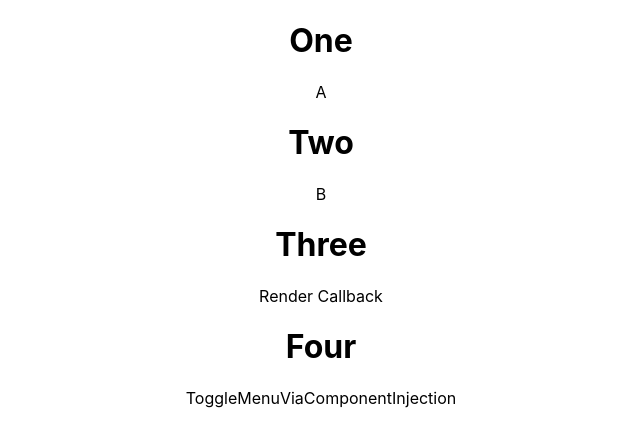
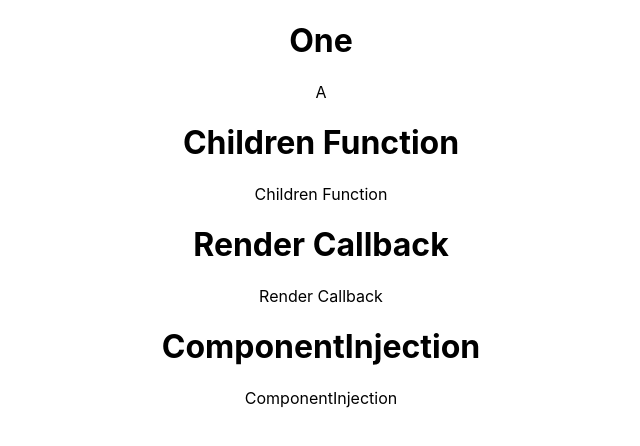
Before and after one commit to MyLanPangzi/fullstack, a React (Create React App) app in the folder typescript/ts-reactjs/: page / in a window 1280 px wide. Shown: the top 446 px of the page, without its empty margins (319-959 px from the left). Built offline with nearby package versions, Linux system fonts and the light colour scheme.

Commit message:
practice(Component Injection) First

```diff
--- a/typescript/ts-reactjs/src/ultimate-react-component-patterns/Menu.tsx
+++ b/typescript/ts-reactjs/src/ultimate-react-component-patterns/Menu.tsx
@@ -4,8 +4,8 @@ import {ToggleableMenu, ToggleMenuViaComponentInjection} from "./ToggleableMenu"
 export const Menu: FC = () => (
     <>
         <ToggleableMenu title={'One'}>A</ToggleableMenu>
-        <ToggleableMenu title={'Two'}>B</ToggleableMenu>
-        <ToggleableMenu title={'Three'}>Render Callback</ToggleableMenu>
-        <ToggleMenuViaComponentInjection title={'Four'}>ToggleMenuViaComponentInjection</ToggleMenuViaComponentInjection>
+        <ToggleableMenu title={'Children Function'}>Children Function</ToggleableMenu>
+        <ToggleableMenu title={'Render Callback'}>Render Callback</ToggleableMenu>
+        <ToggleMenuViaComponentInjection title={'ComponentInjection'}>ComponentInjection</ToggleMenuViaComponentInjection>
     </>
 );
--- a/typescript/ts-reactjs/src/ultimate-react-component-patterns/Toggleable.tsx
+++ b/typescript/ts-reactjs/src/ultimate-react-component-patterns/Toggleable.tsx
@@ -4,13 +4,13 @@ import {isFunction} from "./util";
 const initialState = {show: true};
 type State = Readonly<typeof initialState>;
 
+const defaultProps = {props: {} as { [index: string]: any }};
+type DefaultProps = typeof defaultProps;
 export type ToggleableComponentProps<P extends {} = {}> = {
     show: State['show'];
     toggle: Toggleable['toggle'];
 } & P;
 type RenderCallback = (props: ToggleableComponentProps) => JSX.Element;
-const defaultProps = {props: {} as { [index: string]: any; }};
-type DefaultProps = typeof defaultProps;
 type Props = Partial<{
     render: RenderCallback;
     children: RenderCallback | ReactNode;
@@ -22,11 +22,11 @@ export class Toggleable extends Component<Props, State> {
     private toggle = () => this.setState(updateState);
 
     render(): React.ReactElement<any, string | React.JSXElementConstructor<any>> | string | number | {} | React.ReactNodeArray | React.ReactPortal | boolean | null | undefined {
-        const {component: InjectionComponent, render, children, props} = this.props;
+        const {render, children, component: InjectionComponent, props} = this.props;
         const renderProps = {show: this.state.show, toggle: this.toggle};
         if (InjectionComponent) {
             return (
-                <InjectionComponent {...props}{...renderProps}>
+                <InjectionComponent {...props} {...renderProps}>
                     {children}
                 </InjectionComponent>
             )
--- a/typescript/ts-reactjs/src/ultimate-react-component-patterns/ToggleableMenu.tsx
+++ b/typescript/ts-reactjs/src/ultimate-react-component-patterns/ToggleableMenu.tsx
@@ -2,7 +2,7 @@ import React, {FC} from "react";
 import {Toggleable, ToggleableComponentProps} from "./Toggleable";
 
 type MenuItemProps = { title: string; };
-const MenuItem: FC<MenuItemProps & ToggleableComponentProps> = ({toggle, title, show, children}) => (
+export const MenuItem: FC<MenuItemProps & ToggleableComponentProps> = ({title, toggle, show, children}) => (
     <div onClick={toggle} style={{textAlign: 'center', margin: '5px'}}>
         <h1>{title}</h1>
         {show ? <p>{children}</p> : null}
@@ -15,6 +15,7 @@ export const ToggleableMenu: FC<{ title: string; }> = ({title, children}) => (
         </MenuItem>
     )}/>
 );
+
 export const ToggleMenuViaComponentInjection: FC<MenuItemProps> = ({title, children}) => (
     <Toggleable component={MenuItem} props={{title}}>
         {children}
```
